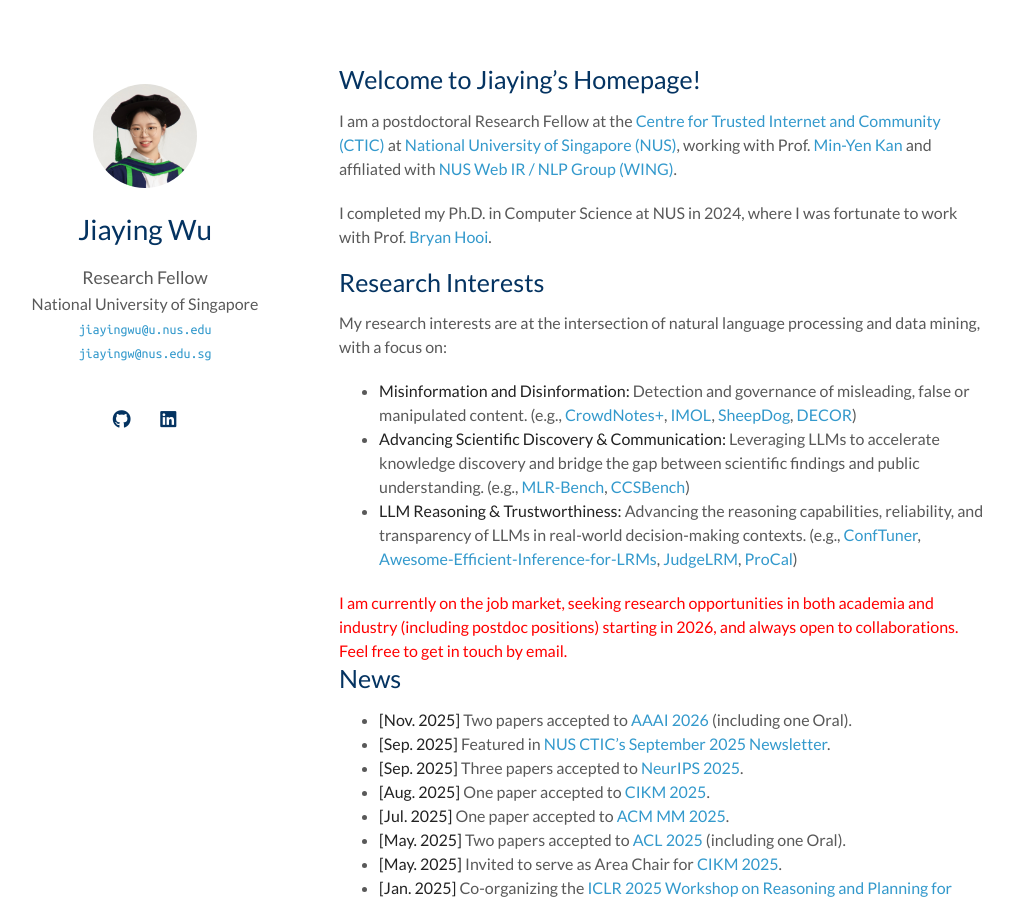
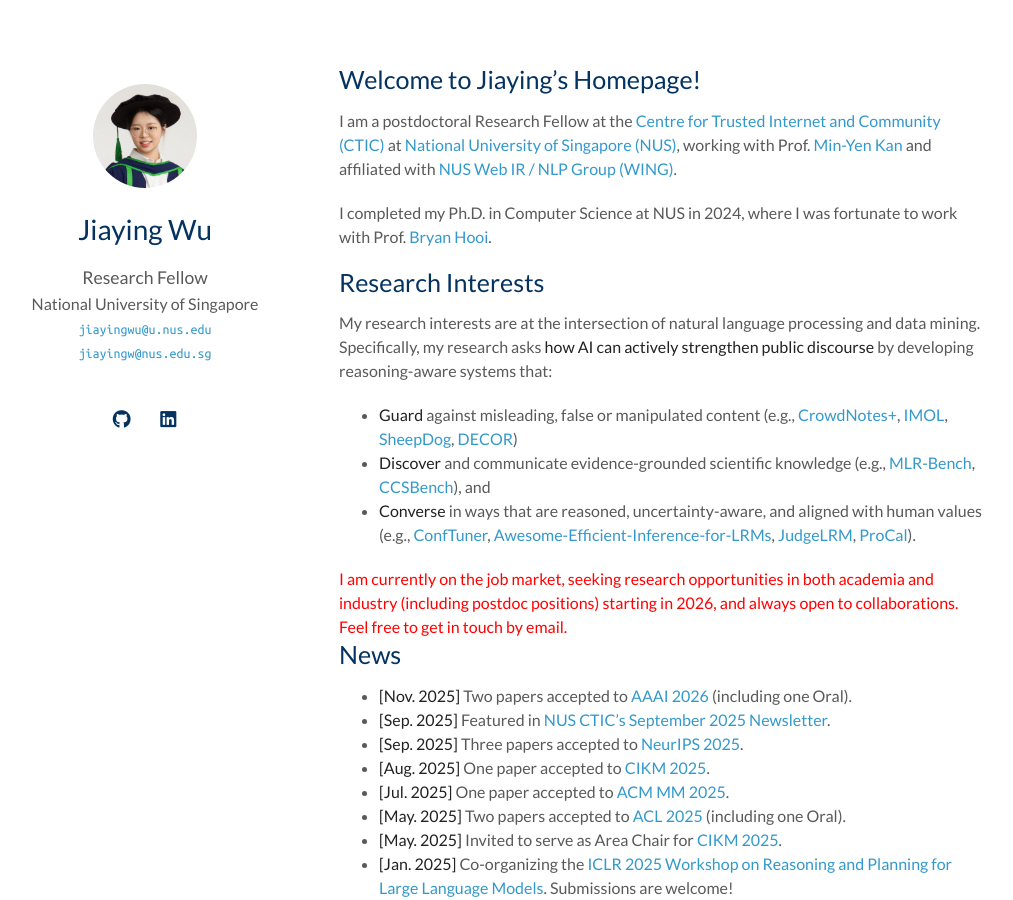
Before and after one commit to jiayingwu19/jiayingwu19.github.io, a Jekyll site: the page built from index.md, in a window 1280 px wide and 900 px high. Shown: the whole window, without its empty margins (131-1144 px from the left). Built offline with Jekyll 4.4.1, drawn with Linux system fonts in a browser that asks for light colours; a style sheet for code colours, icons or effects is not loaded; our own code applies the rules of GitHub Pages for plain Markdown files.

Commit message:
nov 2025 update

```diff
--- a/index.md
+++ b/index.md
@@ -11,10 +11,10 @@ I completed my Ph.D. in Computer Science at NUS in 2024, where I was fortunate t
 
 ## Research Interests
 
-My research interests are at the intersection of natural language processing and data mining, with a focus on:
-- **Misinformation and Disinformation:** Detection and governance of misleading, false or manipulated content. (e.g., [CrowdNotes+](https://arxiv.org/pdf/2510.11423), [IMOL](https://aclanthology.org/2025.acl-long.1494.pdf), [SheepDog](https://dl.acm.org/doi/pdf/10.1145/3637528.3671977), [DECOR](https://dl.acm.org/doi/pdf/10.1145/3580305.3599298))
-- **Advancing Scientific Discovery & Communication:** Leveraging LLMs to accelerate knowledge discovery and bridge the gap between scientific findings and public understanding. (e.g., [MLR-Bench](https://arxiv.org/pdf/2505.19955), [CCSBench](https://www.arxiv.org/pdf/2410.12601))
-- **LLM Reasoning & Trustworthiness:** Advancing the reasoning capabilities, reliability, and transparency of LLMs in real-world decision-making contexts. (e.g., [ConfTuner](https://arxiv.org/pdf/2508.18847), [Awesome-Efficient-Inference-for-LRMs](https://arxiv.org/pdf/2503.23077), [JudgeLRM](https://arxiv.org/pdf/2504.00050), [ProCal](https://proceedings.neurips.cc/paper_files/paper/2023/file/d826f5aadb26db488b8686097ceea2d1-Paper-Conference.pdf))
+My research interests are at the intersection of natural language processing and data mining. Specifically, my research asks **how AI can actively strengthen public discourse** by developing reasoning-aware systems that:
+- **Guard** against misleading, false or manipulated content (e.g., [CrowdNotes+](https://arxiv.org/pdf/2510.11423), [IMOL](https://aclanthology.org/2025.acl-long.1494.pdf), [SheepDog](https://dl.acm.org/doi/pdf/10.1145/3637528.3671977), [DECOR](https://dl.acm.org/doi/pdf/10.1145/3580305.3599298))
+- **Discover** and communicate evidence-grounded scientific knowledge (e.g., [MLR-Bench](https://arxiv.org/pdf/2505.19955), [CCSBench](https://www.arxiv.org/pdf/2410.12601)), and
+- **Converse** in ways that are reasoned, uncertainty-aware, and aligned with human values (e.g., [ConfTuner](https://arxiv.org/pdf/2508.18847), [Awesome-Efficient-Inference-for-LRMs](https://arxiv.org/pdf/2503.23077), [JudgeLRM](https://arxiv.org/pdf/2504.00050), [ProCal](https://proceedings.neurips.cc/paper_files/paper/2023/file/d826f5aadb26db488b8686097ceea2d1-Paper-Conference.pdf)).
 
 <font color="red">I am currently on the job market, seeking research opportunities in both academia and industry (including postdoc positions) starting in 2026, and always open to collaborations. Feel free to get in touch by email.</font>
 
```
Also changed, not shown: other parts of index.md (+1 -1 lines).
